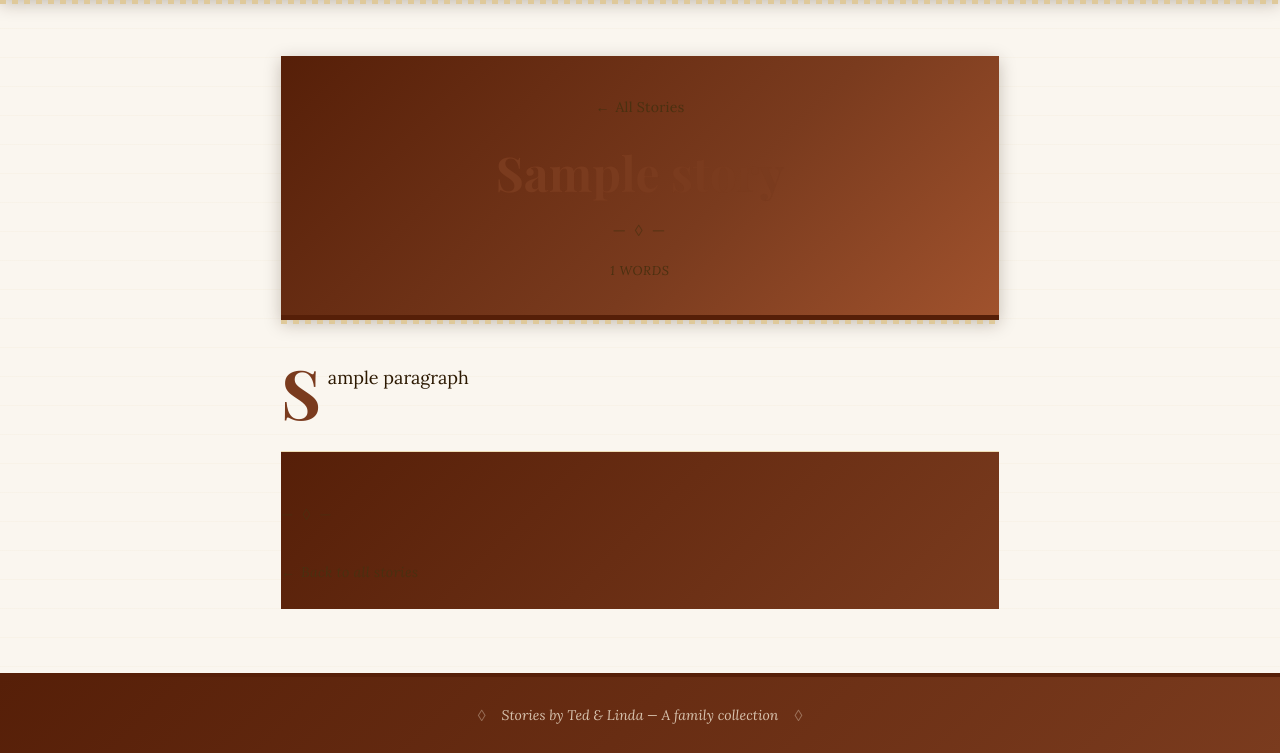
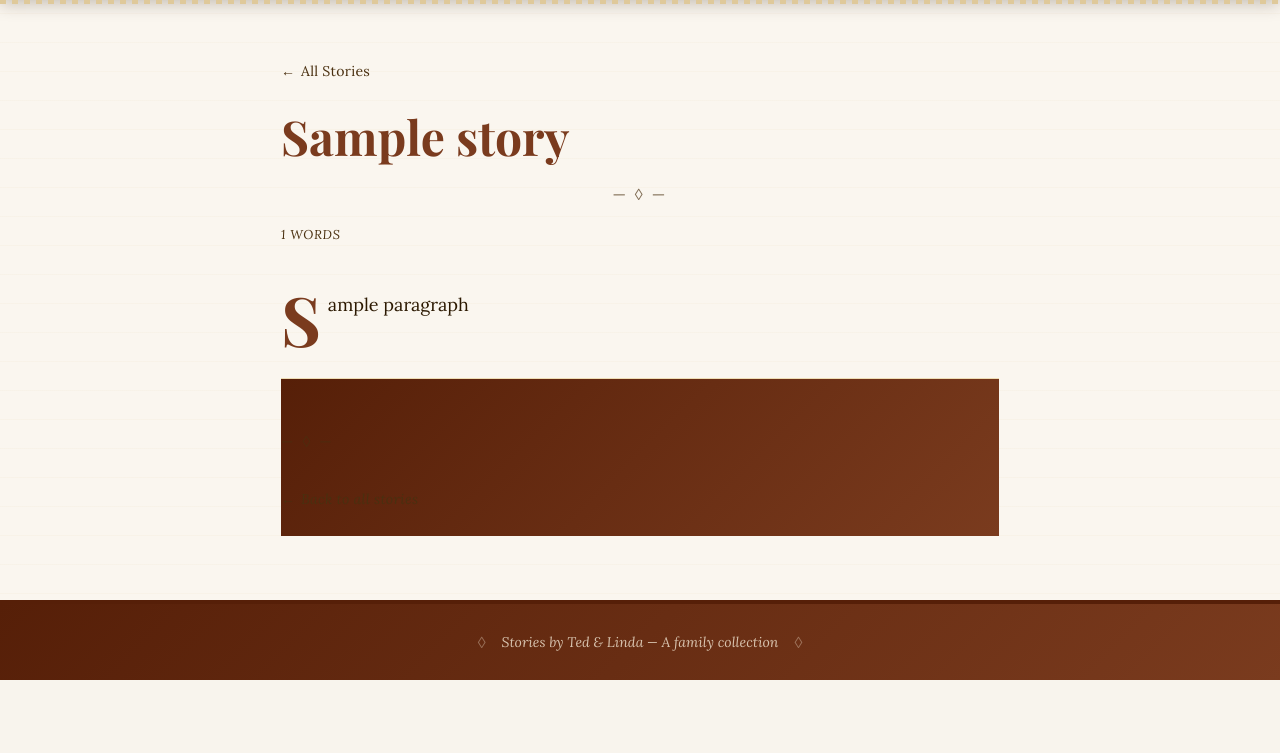
Before and after one commit to solarisjon/ted_linda_stories, a Flask app: template app/templates/story.html in a window 1280 px wide. Shown: the part 172-925 px from the top of the page. After the commit the page ends 852 px from the top, so only its background shows below. Run offline with Flask 3, Linux system fonts and the light colour scheme; the template is opened without the code that fills it: most values are stand-ins (such as "Sample title", 1, 10 or a date in 2020); some web fonts are replaced.

Commit message:
fix: scope site header styles to avoid bleeding into story page
Global `header` selector was styling the story page's <header> element
with the dark brown gradient. Scoped to .site-header class and changed
story-page__header to a <div>.

Co-Authored-By: Claude Sonnet 4.6 <noreply@anthropic.com>

```diff
--- a/app/static/style.css
+++ b/app/static/style.css
@@ -51,7 +51,7 @@ body {
 }
 
 /* ─── Header ──────────────────────────────────────────────────── */
-header {
+.site-header {
   background-color: var(--accent);
   background-image: linear-gradient(135deg, var(--accent-dark) 0%, var(--accent) 60%, var(--accent-light) 100%);
   color: var(--cream);
@@ -62,7 +62,7 @@ header {
   position: relative;
 }
 
-header::after {
+.site-header::after {
   content: '';
   display: block;
   position: absolute;
--- a/app/templates/base.html
+++ b/app/templates/base.html
@@ -10,7 +10,7 @@
   <link rel="stylesheet" href="{{ url_for('static', filename='style.css') }}" />
 </head>
 <body>
-  <header>
+  <header class="site-header">
     <a href="/" class="site-brand">
       <span class="site-brand__ornament">&curren;</span>
       <span class="site-brand__text">Ted &amp; Linda's Stories</span>
--- a/app/templates/story.html
+++ b/app/templates/story.html
@@ -4,14 +4,14 @@
 
 {% block content %}
 <article class="story-page">
-  <header class="story-page__header">
+  <div class="story-page__header">
     <a href="{{ url_for('index') }}" class="back-link">
       <span>&larr;</span> All Stories
     </a>
     <h1 class="story-page__title">{{ story.title }}</h1>
     <div class="ornament-divider"><span>&mdash;&nbsp;&loz;&nbsp;&mdash;</span></div>
     <p class="story-page__meta">{{ story.word_count }} words</p>
-  </header>
+  </div>
 
   <div class="story-content">
     {% for paragraph in story.paragraphs %}
```
